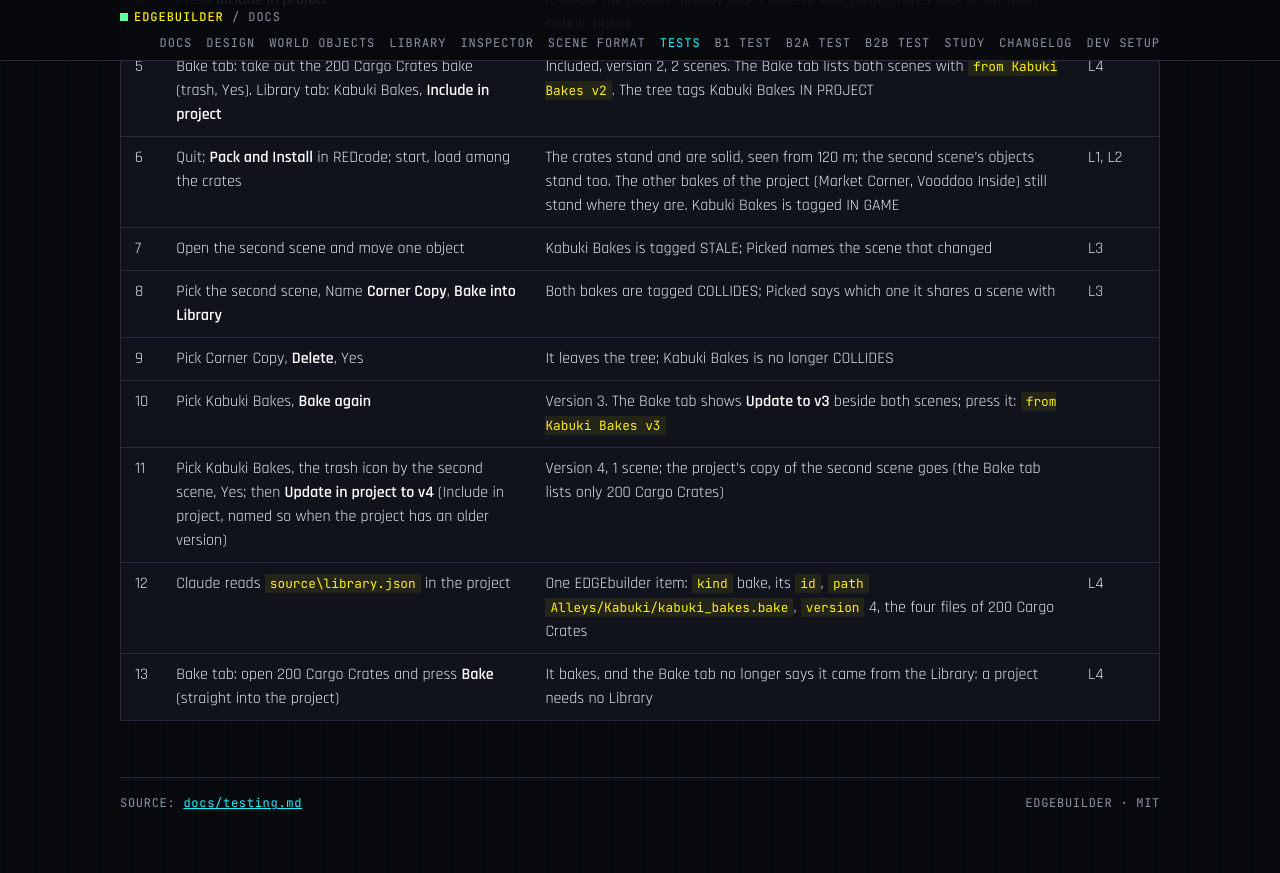
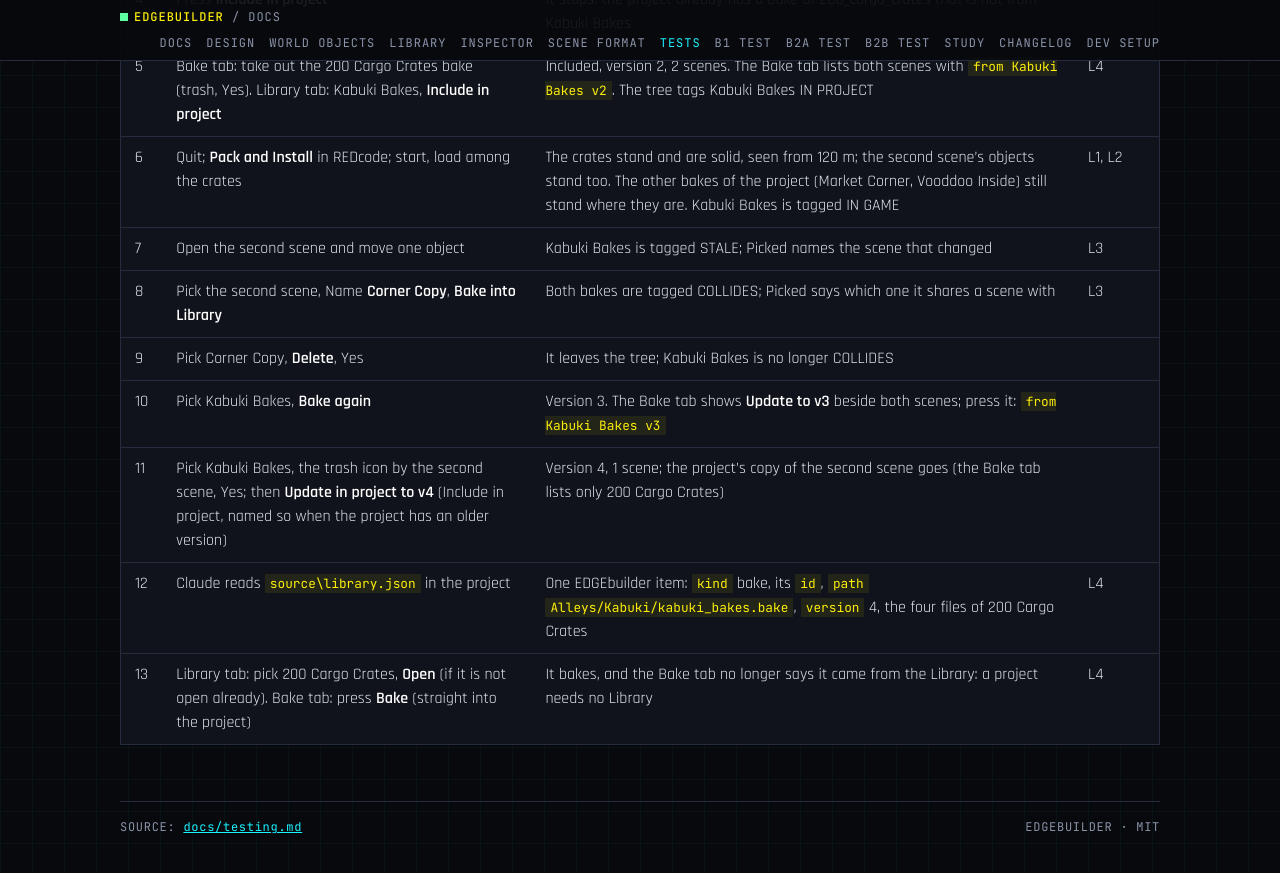
Before and after one commit to Edgemodders/EDGEbuilder, a Jekyll site: the page built from docs/testing.md, in a window 1280 px wide and 900 px high, scrolled down 35157 px. Shown: the top 873 px of the window. Built offline with Jekyll 4.4.1, drawn with Linux system fonts in a browser that asks for light colours.

Commit message:
Testing: B4-3 step 13 opens the scene on the Library tab
Co-Authored-By: Claude Opus 5.5 <noreply@anthropic.com>

```diff
--- a/docs/testing.md
+++ b/docs/testing.md
@@ -656,4 +656,4 @@ Before: deploy 0.9.0 with the game closed; `redcode.pack.redmod` is off. The RED
 | 10 | Pick Kabuki Bakes, **Bake again** | Version 3. The Bake tab shows **Update to v3** beside both scenes; press it: `from Kabuki Bakes v3` | |
 | 11 | Pick Kabuki Bakes, the trash icon by the second scene, Yes; then **Update in project to v4** (Include in project, named so when the project has an older version) | Version 4, 1 scene; the project's copy of the second scene goes (the Bake tab lists only 200 Cargo Crates) | |
 | 12 | Claude reads `source\library.json` in the project | One EDGEbuilder item: `kind` bake, its `id`, `path` `Alleys/Kabuki/kabuki_bakes.bake`, `version` 4, the four files of 200 Cargo Crates | L4 |
-| 13 | Bake tab: open 200 Cargo Crates and press **Bake** (straight into the project) | It bakes, and the Bake tab no longer says it came from the Library: a project needs no Library | L4 |
+| 13 | Library tab: pick 200 Cargo Crates, **Open** (if it is not open already). Bake tab: press **Bake** (straight into the project) | It bakes, and the Bake tab no longer says it came from the Library: a project needs no Library | L4 |
```
